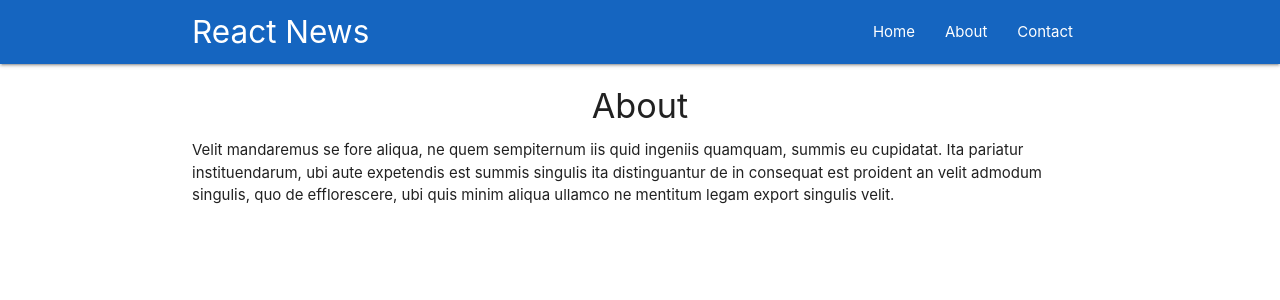
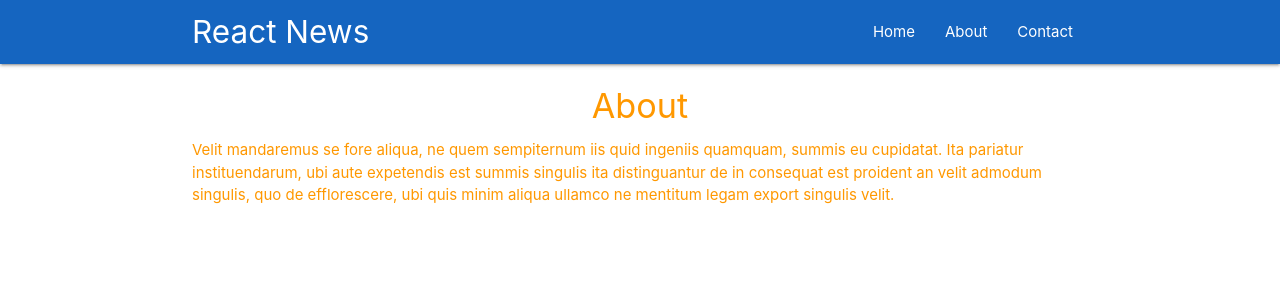
Before and after one commit to LondonJim/React-News, a React (Create React App) app: page /about in a window 1280 px wide. Shown: the top 300 px of the page. Built offline with nearby package versions, Linux system fonts and the light colour scheme.

Commit message:
add higher order component to wrap about page

```diff
--- a/src/components/About.js
+++ b/src/components/About.js
@@ -1,4 +1,5 @@
 import React from 'react'
+import Colours from '../hoc/Colours'
 
 const About = () => {
   return (
@@ -14,4 +15,4 @@ const About = () => {
   )
 }
 
-export default About
+export default Colours(About)
--- a/src/components/Contact.js
+++ b/src/components/Contact.js
@@ -1,6 +1,9 @@
 import React from 'react'
 
-const Contact = () => {
+const Contact = (props) => {
+  // setTimeout(() => {
+  //   props.history.push('/about')
+  // }, 2000)
   return (
     <div className="container">
       <h4 className="center">Contact</h4>
--- a/src/components/Navbar.js
+++ b/src/components/Navbar.js
@@ -1,7 +1,7 @@
 import React from 'react'
-import { Link, NavLink } from 'react-router-dom'
+import { Link, NavLink, withRouter } from 'react-router-dom'
 
-const Navbar = () => {
+const Navbar = (props) => {
   return (
     <nav className="nav-wrapper blue darken-3">
       <div className="container">
@@ -16,4 +16,4 @@ const Navbar = () => {
   )
 }
 
-export default Navbar
+export default withRouter(Navbar)
--- /dev/null
+++ b/src/hoc/Colours.js
@@ -0,0 +1,18 @@
+import React from 'react'
+
+const Colours = (WrappedComponent) => {
+
+  const colourList = ['red', 'pink', 'orange', 'blue', 'green', 'purple']
+  const randomColour = colourList[Math.floor(Math.random() * 5)]
+  const className = randomColour + '-text'
+
+  return (props) => {
+    return (
+      <div className={className}>
+        <WrappedComponent {...props} />
+      </div>
+    )
+  }
+}
+
+export default Colours
```
